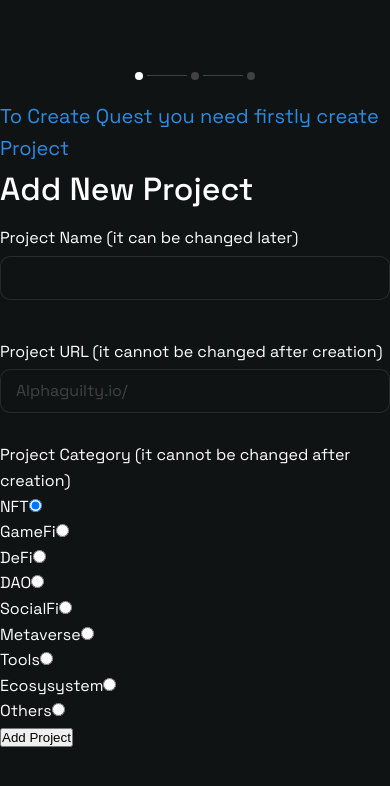
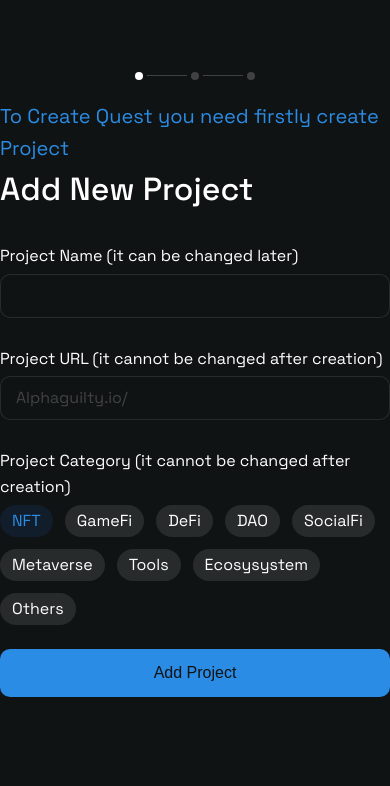
Before and after one commit to gurugu-test-projects/quest-multi-step-form, a Next.js app: page / in a window 390 px wide. Shown: the top 786 px of the page. Built offline with nearby package versions, Linux system fonts and the light colour scheme.

Commit message:
feat: finish Add New Project menu and fix some styling

```diff
--- a/components/Field.tsx
+++ b/components/Field.tsx
@@ -16,11 +16,7 @@ function Field({ label, children, htmlFor, error, ...props }: IProps) {
 
   return (
     <div {...props}>
-      {label && (
-        <label style={{ margin: "10px 0 5px" }} htmlFor={id}>
-          {label}
-        </label>
-      )}
+      {label && <label htmlFor={id}>{label}</label>}
       {children}
       {!!error && <ErrorMessage error={{ message: error.message }} />}
     </div>
--- a/components/Stepper.tsx
+++ b/components/Stepper.tsx
@@ -20,8 +20,9 @@ interface IProps {
   step: Step;
 }
 
-const Stepper = ({ step }: IProps) => {
+function Stepper({ step }: IProps) {
   const { visitedSteps } = useAppState();
+
   const isSelected = (s: Step) => {
     return s === step ? styles.selected : "";
   };
@@ -47,6 +48,6 @@ const Stepper = ({ step }: IProps) => {
       </ul>
     </nav>
   );
-};
+}
 
 export { Stepper };
--- a/components/styles/Stepper.module.scss
+++ b/components/styles/Stepper.module.scss
@@ -67,7 +67,7 @@
   }
 }
 
-@media (max-width: 600px) {
+@media (max-width: 750px) {
   .stepper {
     flex: 0 0 100px;
     border: 0;
--- a/features/Form/AddNewProject/AddNewProject.tsx
+++ b/features/Form/AddNewProject/AddNewProject.tsx
@@ -67,20 +67,29 @@ function AddNewProject({ handleStepChange, formData, handleFormData }: IProps) {
           </div>
         </Field>
         <label>Project Category (it cannot be changed after creation)</label>
-        <div>
+        <div className={styles.cardBtnContainer}>
           {projectCategory.map((category) => (
-            <Field key={category} label={category}>
+            <label
+              key={category}
+              htmlFor={category}
+              className={styles.cardRadioBtn}
+            >
+              {category}
               <input
-                id="projectCategory"
+                id={category}
                 type="radio"
+                value={category}
                 {...register("projectCategory")}
-                value={category}
               />
-            </Field>
+            </label>
           ))}
         </div>
       </fieldset>
-      <button type="submit">Add Project</button>
+      <div className={styles.btnContainer}>
+        <button className={styles.btnPrimary} type="submit">
+          Add Project
+        </button>
+      </div>
     </form>
   );
 }
--- a/features/Form/CreateProject/CreateProject.tsx
+++ b/features/Form/CreateProject/CreateProject.tsx
@@ -75,8 +75,14 @@ function CreateProject({ handleStepChange, formData, handleFormData }: IProps) {
           <input type="text" id="contactEmail" {...register("contactEmail")} />
         </Field>
       </fieldset>
-      <button onClick={previousStep}>Back</button>
-      <button type="submit">Create Project</button>
+      <div className={styles.btnContainer}>
+        <button className={styles.btnSecondary} onClick={previousStep}>
+          Back
+        </button>
+        <button className={styles.btnPrimary} type="submit">
+          Create Project
+        </button>
+      </div>
     </form>
   );
 }
--- a/features/Form/ProjectDetails/ProjectDetails.tsx
+++ b/features/Form/ProjectDetails/ProjectDetails.tsx
@@ -51,8 +51,14 @@ function ProjectDetails({
           </Field>
         ))}
       </fieldset>
-      <button onClick={previousStep}>Back</button>
-      <button>Continue</button>
+      <div className={styles.btnContainer}>
+        <button className={styles.btnSecondary} onClick={previousStep}>
+          Back
+        </button>
+        <button className={styles.btnPrimary} type="submit">
+          Continue
+        </button>
+      </div>
     </form>
   );
 }
--- a/features/Form/styles/Form.module.scss
+++ b/features/Form/styles/Form.module.scss
@@ -17,15 +17,17 @@
     font-weight: 500;
   }
 
+  & fieldset > label,
+  .fieldContainer label {
+    display: inline-block;
+    font-size: 16px;
+    font-weight: 400;
+    margin: 28px 0 5px;
+  }
+
   .fieldContainer {
     display: flex;
     flex-direction: column;
-    margin-bottom: 29px;
-
-    label {
-      font-size: 16px;
-      font-weight: 400;
-    }
 
     input {
       width: 100%;
@@ -38,8 +40,10 @@
       border: 1px solid rgba(#fff, 0.1);
       border-radius: 10px;
     }
+  }
+}
 
-    & .urlInput {
+.fieldContainer .urlInput {
   position: relative;
 
   span {
@@ -54,11 +58,77 @@
     padding-left: 129px;
   }
 }
+
+.cardBtnContainer {
+  display: flex;
+  flex-wrap: wrap;
+  gap: 12px;
+
+  .cardRadioBtn {
+    padding: 6px 12px;
+    background-color: rgba(250, 250, 250, 0.1);
+    border-radius: 16px;
+    cursor: pointer;
+    font-size: 16px;
+    font-weight: 400;
+    line-height: 20px;
+
+    input[type="radio"] {
+      display: none;
+    }
+
+    &:has(input[type="radio"]:checked) {
+      color: var(--color-font-secondary);
+      background-color: rgba(33, 122, 255, 0.1);
+    }
   }
 }
 
-@media (max-width: 600px) {
+.btnContainer {
+  display: flex;
+  gap: 28px;
+  margin-top: 28px;
+
+  button {
+    padding: 13px 24px;
+    border: 0;
+    border-radius: 10px;
+    font-size: 16px;
+    font-weight: 500;
+    line-height: 22px;
+    cursor: pointer;
+
+    &.btnPrimary {
+      width: 328px;
+      background-color: var(--color-font-secondary);
+      color: var(--color-main-bg);
+    }
+
+    &.btnSecondary {
+      width: 120px;
+      background-color: rgba(250, 250, 250, 0.1);
+      color: var(--color-font-primary);
+    }
+  }
+}
+
+@media (max-width: 750px) {
   .form {
     margin: 0;
   }
+
+  .btnContainer {
+    gap: 16px;
+    margin-top: 24px;
+
+    button {
+      &.btnPrimary {
+        width: 100%;
       }
+
+      &.btnSecondary {
+        width: 100%;
+      }
+    }
+  }
+}
--- a/styles/Home.module.scss
+++ b/styles/Home.module.scss
@@ -4,7 +4,7 @@
   align-items: flex-start;
 }
 
-@media (max-width: 600px) {
+@media (max-width: 750px) {
   .container {
     flex-direction: column;
     align-items: center;
```
Lines whose indentation alone changed are shown as unchanged.
